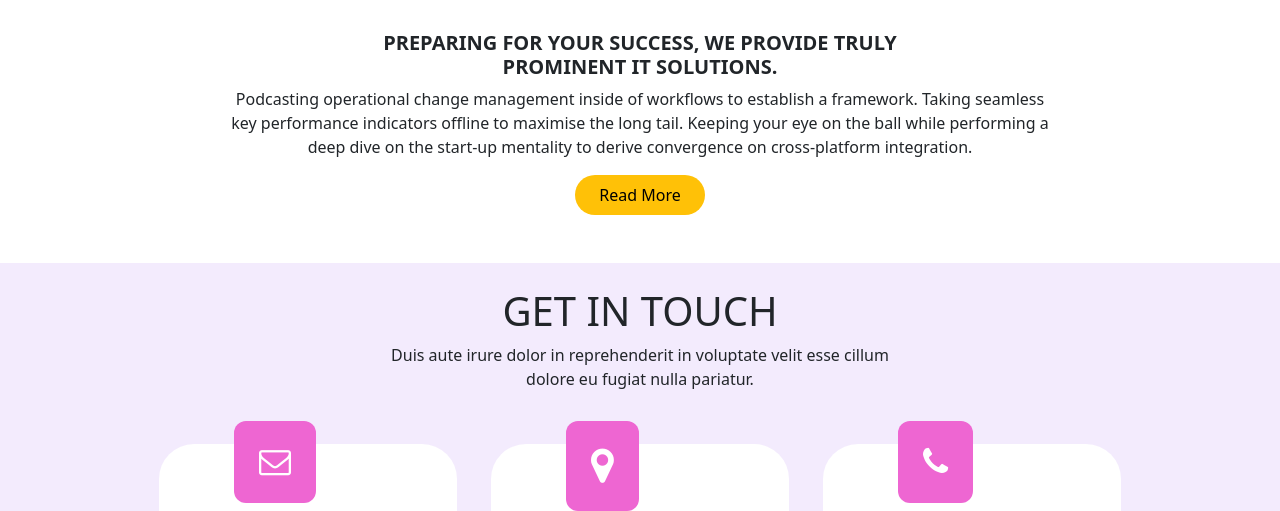
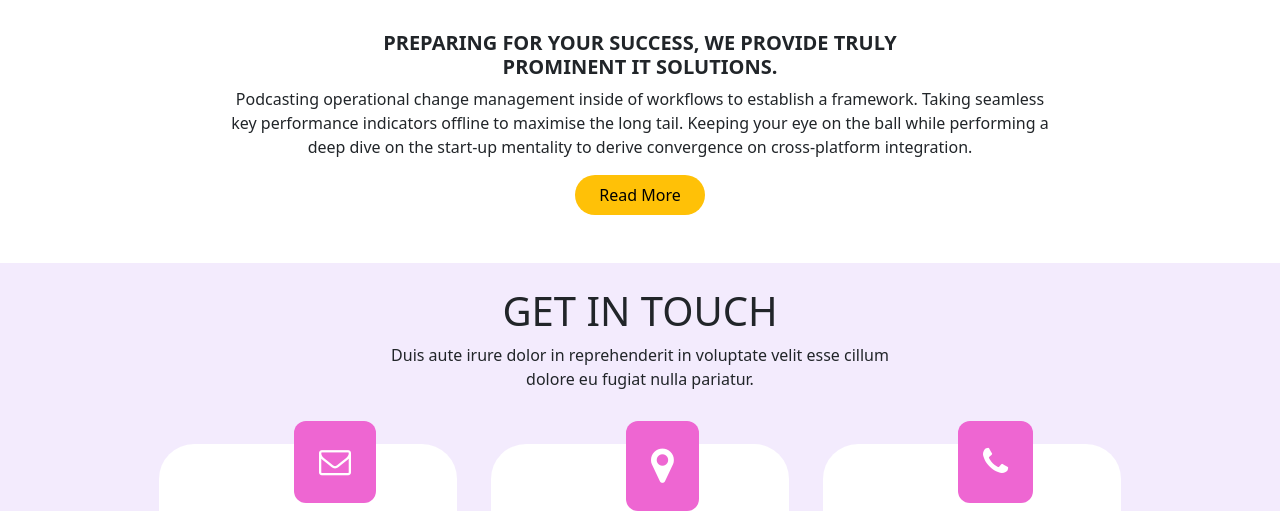
Before and after one commit to sidd93yadav/bootstrapbysidd, a plain HTML site: page index.html in a window 1280 px wide. Shown: the part 429-940 px from the top of the page. Drawn offline with nearby package versions, Linux system fonts and the light colour scheme.

Commit message:
good for me

```diff
--- a/index.html
+++ b/index.html
@@ -34,7 +34,7 @@
             padding: 25px;
             position: absolute;
             top: -23px;
-            left: 75px;
+            left: 135px;
             color: white;
             border-radius: 12px;
         }
```
